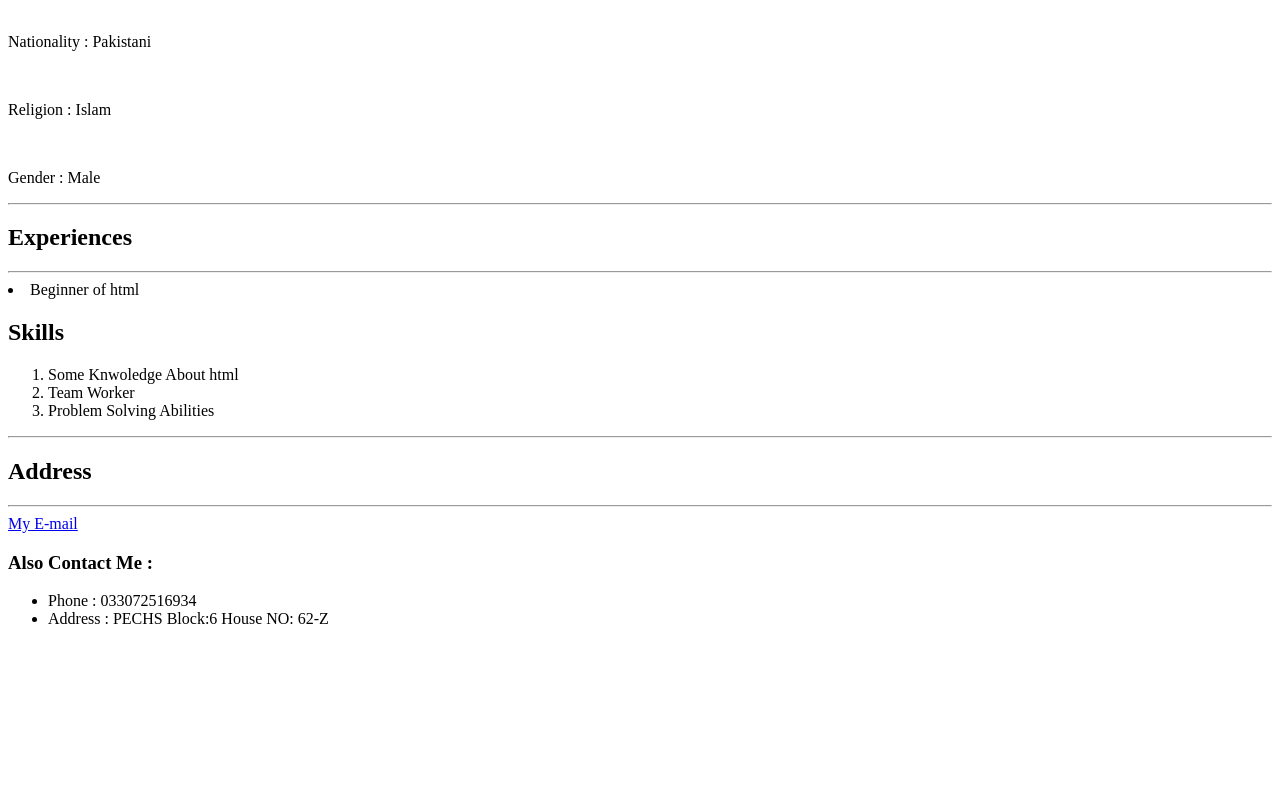
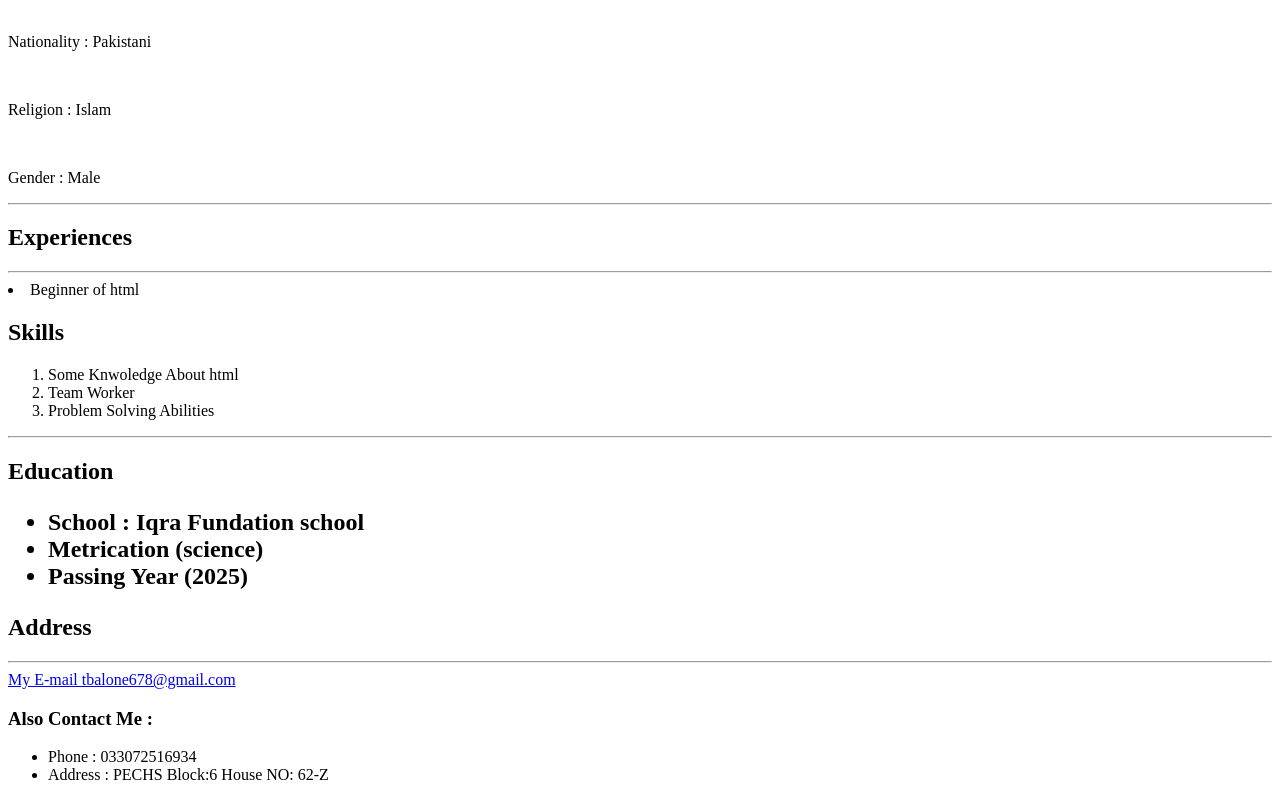
Before and after one commit to Sufyan678N/Assigment-CV-, a plain HTML site: page index.html in a window 1280 px wide. Shown: the part 383-1183 px from the top of the page. Before the commit the page ends 1027 px from the top, so only its background shows below. Drawn offline with Linux system fonts and the light colour scheme.

Commit message:
index.html

```diff
--- a/index.html
+++ b/index.html
@@ -35,13 +35,20 @@
         <li>Problem Solving Abilities</li>
     </ol>
     <hr>
+    <h2>Education<h2>
+        <ul>
+            <li>School : Iqra Fundation school</li>
+            <li>Metrication (science)</li>
+            <li>Passing Year (2025)</li>
+        </ul>
     <h2>Address</h2>
     <hr>
-    <a href="ghatri@gmail.com">My E-mail</a>
+    <a href="htpps://mailto:tbalone678@gmail.com">My E-mail tbalone678@gmail.com</a>
     <h3>Also Contact Me :</h3>
     <ul>
         <li>Phone : 033072516934</li>
         <li>Address : PECHS Block:6 House NO: 62-Z</li>
     </ul>
 </body>
+
 </html>
```
